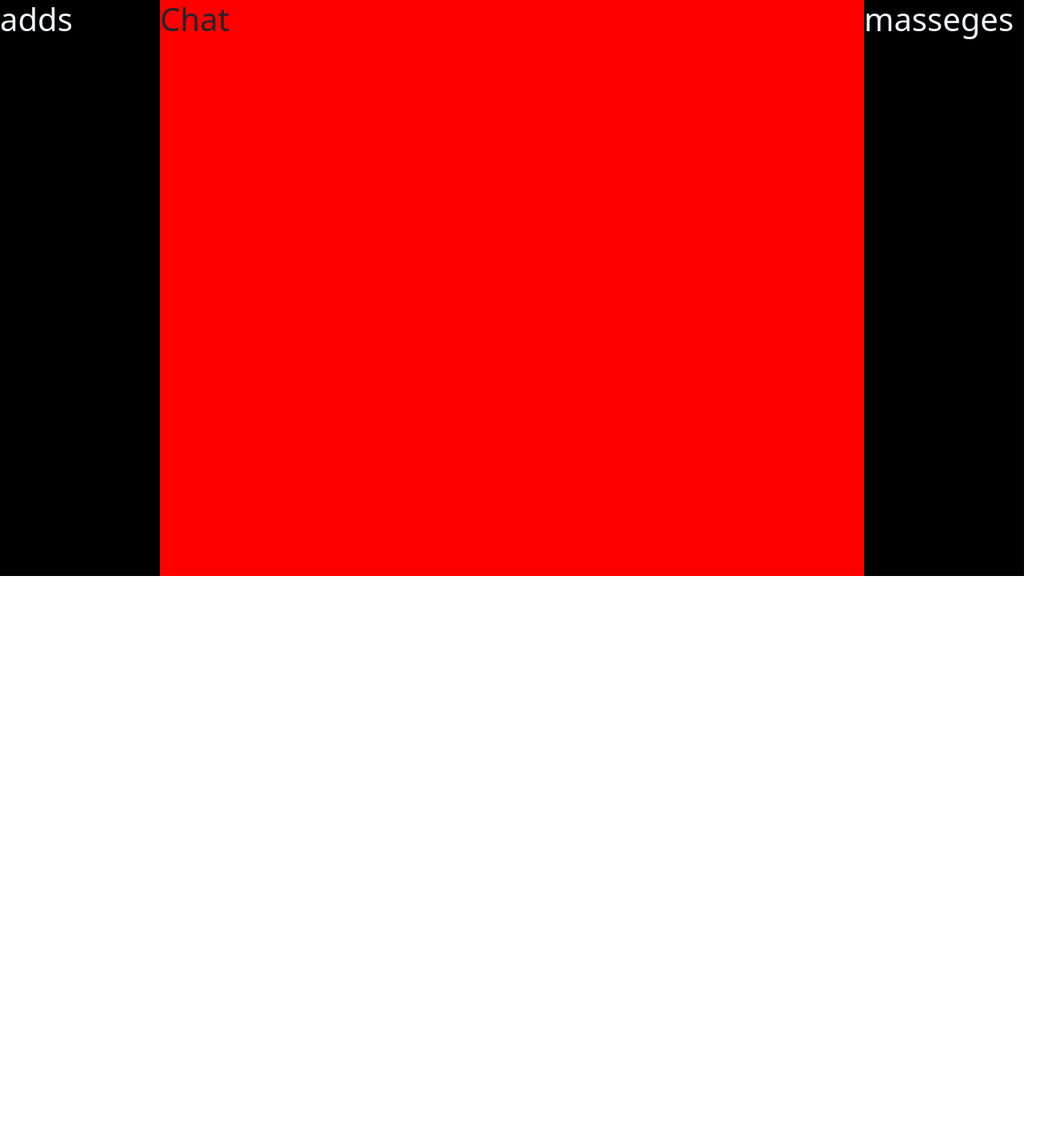
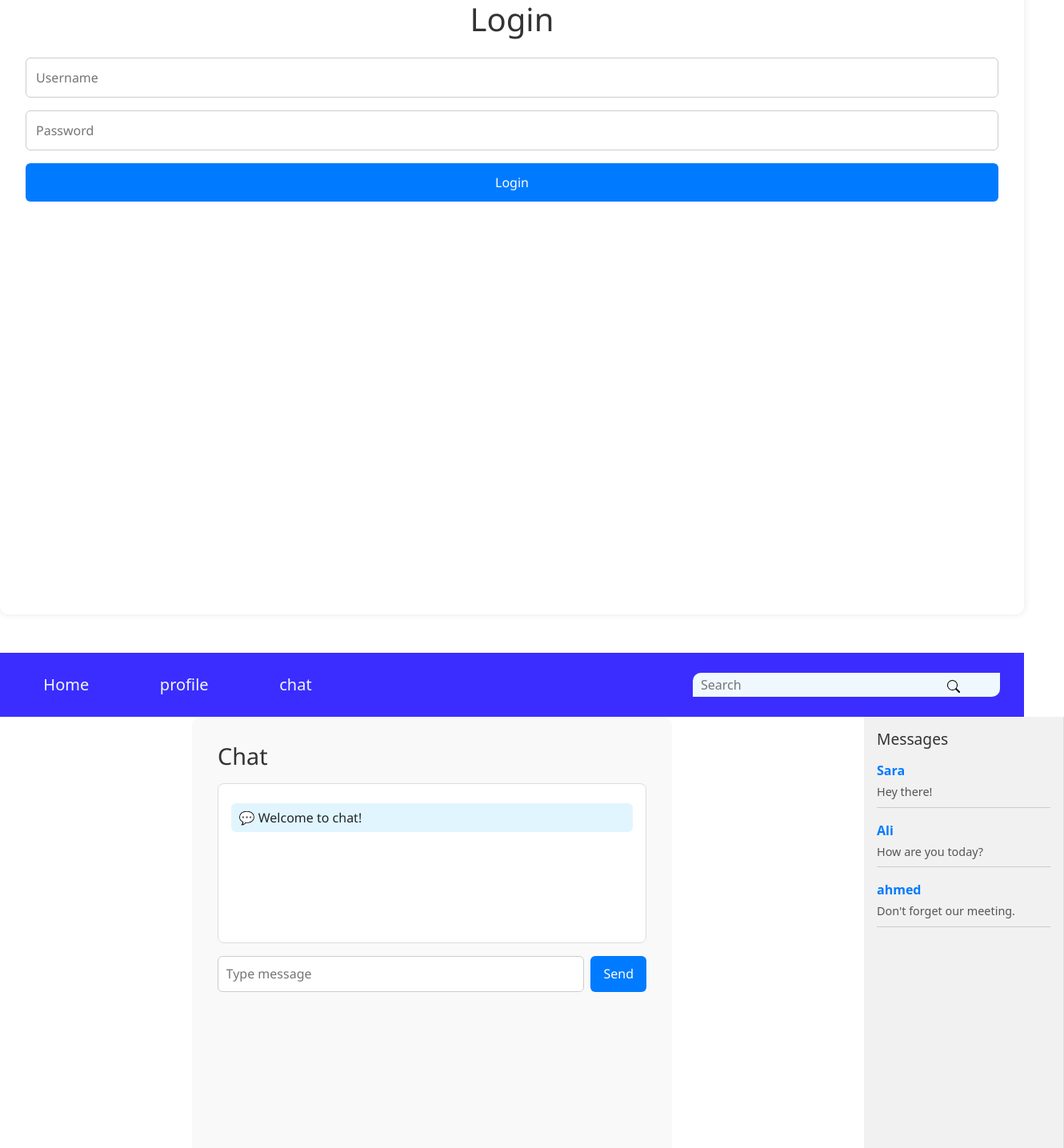
Before and after one commit to ahmedHAMDY2024/Social-media-, a React (Vite) app: page /chat in a window 1280 px wide. Shown: the part 80-1515 px from the top of the page at 80% size, 1330 px wide, since content can reach past the window. Before the commit the page ends 800 px from the top, so only its background shows below. Built offline with nearby package versions, Linux system fonts and the light colour scheme.

Commit message:
add project

```diff
--- a/src/App.css
+++ b/src/App.css
@@ -8,48 +8,7 @@ body {
   min-height: 100vh;
   overflow: hidden;
 }
-/* #root {
-  max-width: 1280px;
-  margin: 0 auto;
-  padding: 2rem;
-  text-align: center;
-}
 
-.logo {
-  height: 6em;
-  padding: 1.5em;
-  will-change: filter;
-  transition: filter 300ms;
-}
-.logo:hover {
-  filter: drop-shadow(0 0 2em #646cffaa);
-}
-.logo.react:hover {
-  filter: drop-shadow(0 0 2em #61dafbaa);
-}
-
-@keyframes logo-spin {
-  from {
-    transform: rotate(0deg);
-  }
-  to {
-    transform: rotate(360deg);
-  }
-}
-
-@media (prefers-reduced-motion: no-preference) {
-  a:nth-of-type(2) .logo {
-    animation: logo-spin infinite 20s linear;
-  }
-}
-
-.card {
-  padding: 2em;
-}
-
-.read-the-docs {
-  color: #888;
-} */
 .contaner {
   width: 100%;
   min-height: 90vh;
@@ -61,23 +20,14 @@ body {
   width: 200px;
   color: aliceblue;
 }
-.adds {
-  background-color: black;
-  min-height: 90vh;
-  width: 200px;
-  color: aliceblue;
-}
 .pagesContent {
-  background-color: rgb(165, 117, 45);
+  background-color: rgba(165, 117, 45, 0);
   height: 90vh;
-  width: calc(100vw - 400px);
+  width: calc(100vw - 200px);
   overflow-y: scroll;
 }
 
 @media screen and (max-width: 600px) {
-  .adds{
-    display: none;
-  }
   .masseges {
     display: none;
   }
--- a/src/App.jsx
+++ b/src/App.jsx
@@ -5,27 +5,31 @@ import Profile from "./Componant/pages/Profile";
 import Navbar from "./Componant/Navpar";
 import CreatePost from "./Componant/pages/Create_Poste";
 import Chat from "./Componant/pages/Chat";
+import Sidebar from'./Componant/Sidebar'
+import Login from "./Componant/pages/Login"
 import "./App.css";
 
 function App() {
   return (
     <>
     <Router>
+    <Login />
       <Navbar />
       <div className="contaner">
-      <div className="adds">
-        <h1>adds</h1>
-      </div>
+
       <div className="pagesContent">
       <Routes>
-        <Route path="/" element={<Home/>} />
+        {/* <Route path="/" element={<Login />} /> */}
+        <Route path="/Home" element={<Home/>} />
         <Route path="/profile" element={<Profile />} />
         <Route path="/create-post" element={<CreatePost />} />
         <Route path="/chat" element={<Chat />} />
+
       </Routes>
       </div>
       <div className="masseges">
-        <h1>masseges</h1>
+        <Sidebar/>
+
       </div>
       </div>
     </Router>
--- a/src/Componant/Navpar.jsx
+++ b/src/Componant/Navpar.jsx
@@ -5,7 +5,7 @@ function Navbar(){
         <>
         <div className="navpar">
             <div className="boxLinks" >
-                <Link to={'/'} className="link">Home</Link>
+                <Link to={'/Home'} className="link">Home</Link>
                 <Link to={'/profile'}className="link">profile</Link>
                 <Link to={"/chat"}className="link">chat</Link>
             </div>
--- /dev/null
+++ b/src/Componant/Sidebar.jsx
@@ -0,0 +1,23 @@
+import "./sid.css";
+const sidebarMessages = [
+    { id: 1, sender: "Sara", text: "Hey there!" },
+    { id: 2, sender: "Ali", text: "How are you today?" },
+    { id: 3, sender: "ahmed", text: "Don't forget our meeting." }
+  ];
+
+  function Sidebar() {
+    return (
+      <div className="sidebar">
+        <h3>Messages</h3>
+        <ul>
+          {sidebarMessages.map(msg => (
+            <li key={msg.id}>
+              <strong>{msg.sender}</strong>
+              <p>{msg.text}</p>
+            </li>
+          ))}
+        </ul>
+      </div>
+    );
+  }
+export default Sidebar
--- a/src/Componant/pages/Chat.jsx
+++ b/src/Componant/pages/Chat.jsx
@@ -1,10 +1,35 @@
 import '../style/Chat.css'
+import { useState } from "react";
+function Chat() {
+    const [messages, setMessages] = useState(["Welcome to chat!"]);
+    const [input, setInput] = useState("");
 
-function Chat(){
-    return(
-        <div className='Chat'>
-        <h1>Chat</h1>
+    const sendMessage = () => {
+      if (input.trim()) {
+        setMessages([...messages, input]);
+        setInput("");
+      }
+    };
+
+    return (
+        <div className="chat-container">
+          <h1>Chat</h1>
+          <div className="chat-messages">
+            {messages.map((msg, idx) => (
+              <p key={idx}>💬 {msg}</p>
+            ))}
+          </div>
+          <div className="chat-input">
+            <input
+              value={input}
+              onChange={(e) => setInput(e.target.value)}
+              placeholder="Type message"
+            />
+            <button onClick={sendMessage}>Send</button>
+          </div>
         </div>
-    )
-}
+      );
+
+  }
+
 export default Chat
--- /dev/null
+++ b/src/Componant/pages/Login.jsx
@@ -0,0 +1,42 @@
+import { useState } from "react";
+import { useNavigate } from "react-router-dom";
+import '../style/login.css'
+
+// Login Pagefunction
+function Login() {
+    const [username, setUsername] = useState("");
+    const [password, setPassword] = useState("");
+    const [style,setStyle]=useState('')
+    const navigate = useNavigate();
+
+    const handleLogin = () => {
+      if (username && password) {
+        setStyle('none')
+        navigate("Home");
+      } else {
+        alert("Please enter username and password.");
+      }
+    };
+
+    return (
+      <div className="login-container" style={{display:style}}>
+        <h1>Login</h1>
+        <input
+          type="text"
+          placeholder="Username"
+          value={username}
+          onChange={(e) => setUsername(e.target.value)}
+          className="login-input"
+        />
+        <input
+          type="password"
+          placeholder="Password"
+          value={password}
+          onChange={(e) => setPassword(e.target.value)}
+          className="login-input"
+        />
+        <button className="login-button" onClick={handleLogin}>Login</button>
+      </div>
+    );
+  }
+  export default Login
--- a/src/Componant/pages/Profile.jsx
+++ b/src/Componant/pages/Profile.jsx
@@ -1,10 +1,24 @@
 import '../style/Profile.css'
+const user = {
+    username: "Aboutrika",
+    name: "Mohamed Aboutrika",
+    bio: "football player",
+    followers: '120M' ,
+    following: '0K'
+  };
+    function Profile() {
+        return (
+          <div className="profile-container">
+            <img className='profileImg' src='https://tse2.mm.bing.net/th?id=OIP.bPHIW2pOvehoq9tC3ysh7wHaE8&pid=Api&P=0&h=220'/>
+            <h1>My Profile</h1>
+            <p><strong>Username:</strong> {user.username}</p>
+            <p><strong>Name:</strong> {user.name}</p>
+            <p><strong>Bio:</strong> {user.bio}</p>
+            <p><strong>Followers:</strong> {user.followers}</p>
+            <p><strong>Following:</strong> {user.following}</p>
+          </div>
+        );
+      }
 
-function Profile(){
-    return(
-        <div className='Profile'>
-        <h1>Profile</h1>
-        </div>
-    )
-}
+
 export default Profile
--- /dev/null
+++ b/src/Componant/sid.css
@@ -0,0 +1,39 @@
+.sidebar {
+    width: 250px;
+    padding: 1rem;
+    background: #f1f1f1;
+    height: 100vh;
+    box-sizing: border-box;
+    border-right: 1px solid #ddd;
+    overflow-y: auto;
+  }
+
+  .sidebar h3 {
+    font-size: 1.2rem;
+    margin-bottom: 1rem;
+    color: #333;
+  }
+
+  .sidebar ul {
+    list-style: none;
+    padding: 0;
+    margin: 0;
+  }
+
+  .sidebar li {
+    margin-bottom: 1rem;
+    border-bottom: 1px solid #ccc;
+    padding-bottom: 0.5rem;
+  }
+
+  .sidebar li strong {
+    display: block;
+    color: #007bff;
+    margin-bottom: 0.25rem;
+  }
+
+  .sidebar li p {
+    margin: 0;
+    font-size: 0.9rem;
+    color: #555;
+  }
--- a/src/Componant/style/Chat.css
+++ b/src/Componant/style/Chat.css
@@ -1,5 +1,58 @@
-.Chat{
-    width: 100%;
-    min-height: 100vh;
-    background-color: rgb(255, 0, 0);
+.chat-container {
+  width: 100%;
+  min-height: 90vh;
+  padding: 2rem;
+  max-width: 600px;
+  margin: auto;
+  background: #f9f9f9;
+  border-radius: 12px;
+  font-family: "Segoe UI", sans-serif;
 }
+
+.chat-container h1 {
+  font-size: 1.8rem;
+  margin-bottom: 1rem;
+  color: #333;
+}
+
+.chat-messages {
+  background: #fff;
+  padding: 1rem;
+  height: 200px;
+  overflow-y: auto;
+  border: 1px solid #ddd;
+  border-radius: 8px;
+  margin-bottom: 1rem;
+}
+
+.chat-messages p {
+  margin: 0.5rem 0;
+  padding: 0.4rem 0.6rem;
+  background: #e1f5fe;
+  border-radius: 6px;
+}
+
+.chat-input {
+  display: flex;
+  gap: 0.5rem;
+}
+
+.chat-input input {
+  flex: 1;
+  padding: 0.6rem;
+  border-radius: 6px;
+  border: 1px solid #ccc;
+}
+
+.chat-input button {
+  padding: 0.6rem 1rem;
+  background-color: #007bff;
+  color: white;
+  border: none;
+  border-radius: 6px;
+  cursor: pointer;
+}
+
+.chat-input button:hover {
+  background-color: #0056b3;
+}
--- a/src/Componant/style/Home.css
+++ b/src/Componant/style/Home.css
@@ -1,7 +1,7 @@
 .Home {
   width: 100%;
   min-height: 100vh;
-  background-color: rgb(164, 206, 164);
+  background-color: rgb(255, 255, 255);
   display: flex;
   flex-direction: column;
   align-items: center;
--- a/src/Componant/style/Profile.css
+++ b/src/Componant/style/Profile.css
@@ -1,5 +1,30 @@
-.Profile {
+.profile-container {
+  padding: 2rem;
   width: 100%;
   min-height: 100vh;
-  background-color: aqua;
+  margin: auto;
+  background-color: #d4cfcf;
+  border-radius: 12px;
+  box-shadow: 0 2px 10px rgba(0, 0, 0, 0.1);
+  font-family: "Segoe UI", sans-serif;
 }
+.profileImg {
+  width: 150px;
+  height: 150px;
+  border-radius: 50%;
+  border: 2px solid #333;
+}
+.profile-container h1 {
+  font-size: 2rem;
+  margin-bottom: 1rem;
+  color: #333;
+}
+
+.profile-container p {
+  font-size: 1rem;
+  margin: 0.5rem 0;
+}
+
+.profile-container strong {
+  color: #555;
+}
--- /dev/null
+++ b/src/Componant/style/login.css
@@ -0,0 +1,40 @@
+.login-container {
+  width: 100vw;
+  height: 100vh;
+  margin: 3rem auto;
+  padding: 2rem;
+  background-color: #ffffff;
+  border-radius: 10px;
+  box-shadow: 0 0 10px rgba(0, 0, 0, 0.1);
+  font-family: "Segoe UI", sans-serif;
+}
+
+.login-container h1 {
+  text-align: center;
+  margin-bottom: 1.5rem;
+  color: #333;
+}
+
+.login-input {
+  width: 100%;
+  padding: 0.75rem;
+  margin-bottom: 1rem;
+  border: 1px solid #ccc;
+  border-radius: 6px;
+  font-size: 1rem;
+}
+
+.login-button {
+  width: 100%;
+  padding: 0.75rem;
+  background-color: #007bff;
+  color: white;
+  font-size: 1rem;
+  border: none;
+  border-radius: 6px;
+  cursor: pointer;
+}
+
+.login-button:hover {
+  background-color: #0056b3;
+}
```
Also changed, not shown: 1 other file (tests, documents, lock files or other folders).
